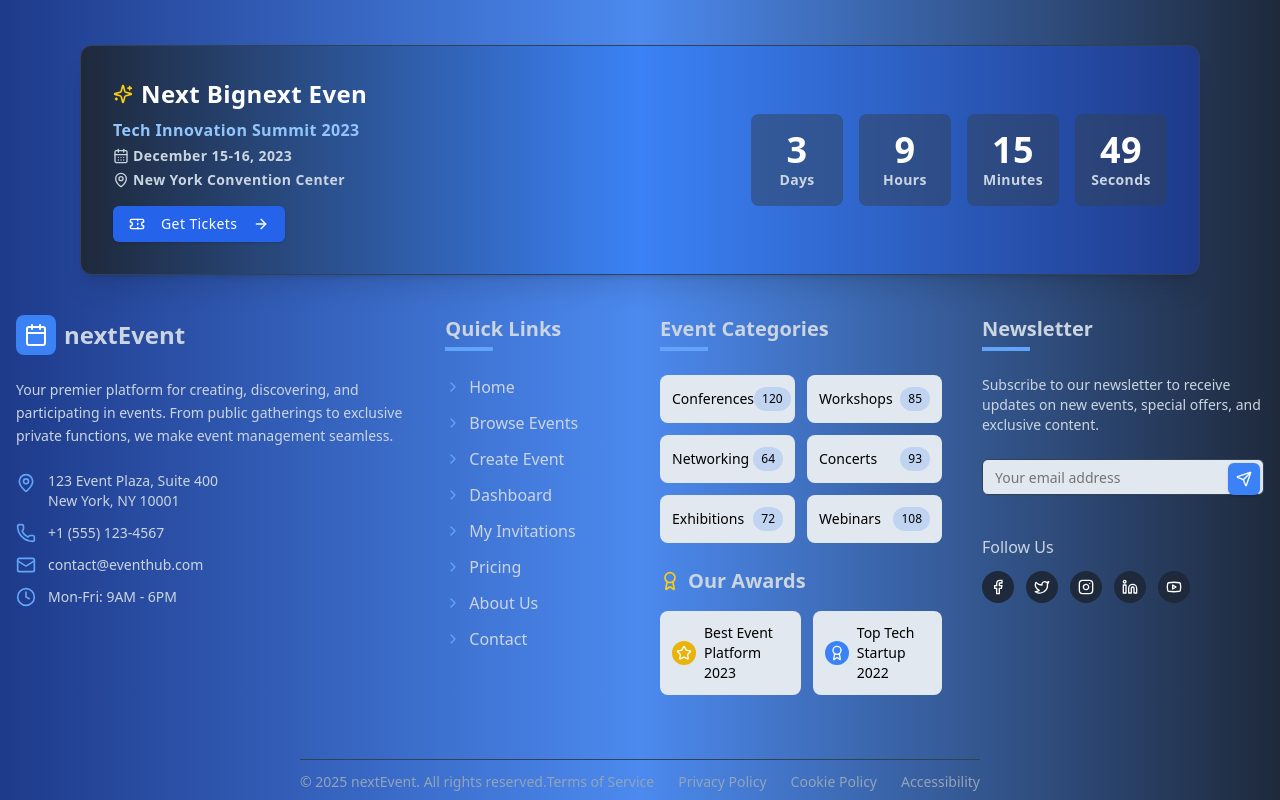
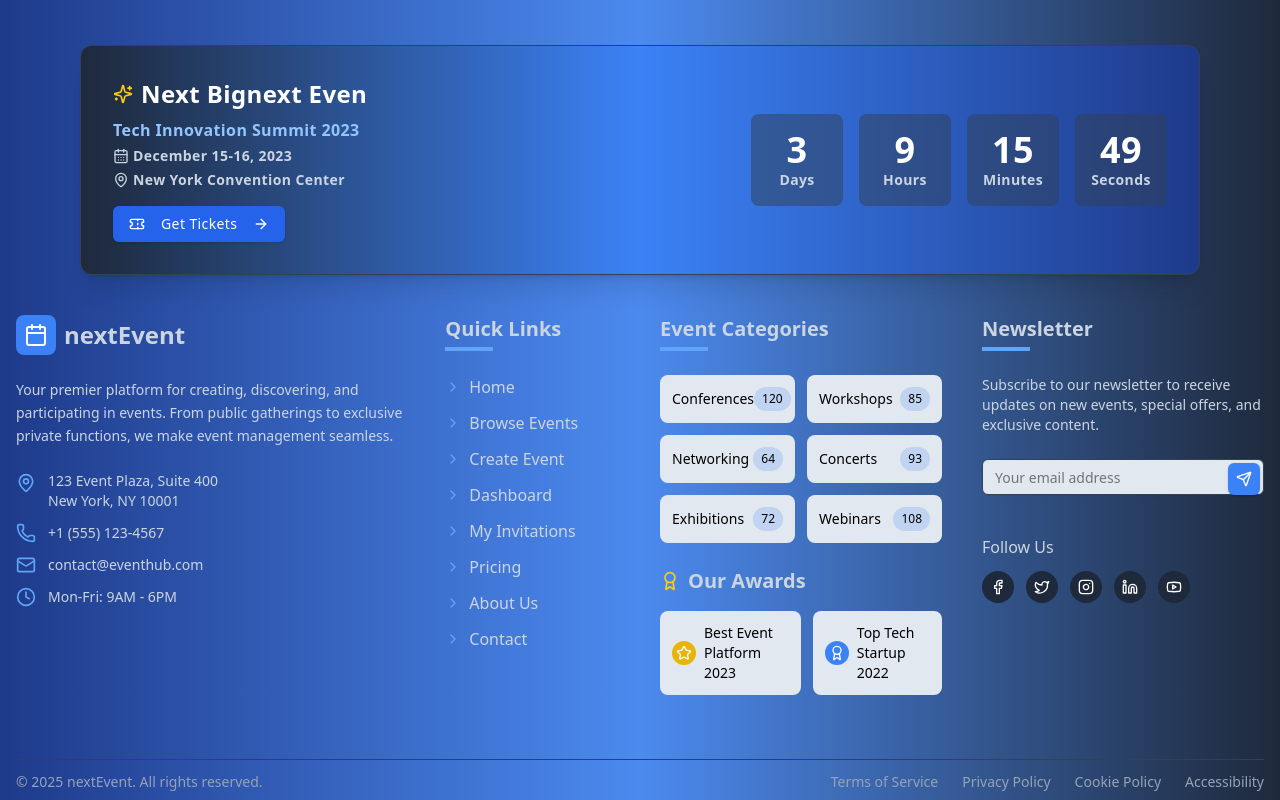
Before and after one commit to sumon-ray/Next-Event-Client, a Next.js app: page / in a window 1280 px wide. Shown: the part 2862-3662 px from the top of the page. Built offline with nearby package versions, Linux system fonts and the light colour scheme.

Commit message:
fixed footer

```diff
--- a/src/components/shared/Footer.tsx
+++ b/src/components/shared/Footer.tsx
@@ -25,27 +25,12 @@ import {
 import dynamic from "next/dynamic";
 import Link from "next/link";
 import type React from "react";
-import {  useState } from "react";
-// import CountdownTimer from "../footer/CountdownTimer";
+import { useState } from "react";
 const CountdownTimer = dynamic(() => import("../footer/CountdownTimer"), {
   ssr: false,
 });
 export default function Footer() {
   const [email, setEmail] = useState("");
-  // const [currentTime, setCurrentTime] = useState(new Date());
-  //   const [activeTab, setActiveTab] = useState("upcoming")
-
-  // useEffect(() => {
-  //   setCurrentTime(new Date()); // Set initial time on client
-
-  //   const timer = setInterval(() => {
-  //     setCurrentTime(new Date());
-  //   }, 1000);
-
-  //   return () => clearInterval(timer);
-  // }, []);
-
-  // if (!currentTime) return null; // Or show a loading spinner
 
   const handleSubscribe = (e: React.FormEvent) => {
     e.preventDefault();
@@ -53,24 +38,6 @@ export default function Footer() {
     setEmail("");
   };
 
-  // const formatCountdownTime = () => {
-  //   const targetDate = new Date();
-  //   targetDate.setDate(targetDate.getDate() + 3);
-  //   targetDate.setHours(18, 0, 0, 0);
-
-  //   const diff = targetDate.getTime() - currentTime.getTime();
-  //   if (diff <= 0) return { days: 0, hours: 0, minutes: 0, seconds: 0 };
-
-  //   const days = Math.floor(diff / (1000 * 60 * 60 * 24));
-  //   const hours = Math.floor((diff % (1000 * 60 * 60 * 24)) / (1000 * 60 * 60));
-  //   const minutes = Math.floor((diff % (1000 * 60 * 60)) / (1000 * 60));
-  //   const seconds = Math.floor((diff % (1000 * 60)) / 1000);
-
-  //   return { days, hours, minutes, seconds };
-  // };
-
-  // const countdown = formatCountdownTime();
-  // Event categories
   const categories = [
     { name: "Conferences", count: 120 },
     { name: "Workshops", count: 85 },
@@ -107,38 +74,11 @@ export default function Footer() {
               </Button>
             </div>
             <CountdownTimer />
-
-            {/* <div className="grid grid-cols-4 gap-2 md:gap-4">
-              <div className="bg-slate-700/50 backdrop-blur-sm rounded-lg p-2 md:p-4 text-center">
-                <div className="text-2xl md:text-4xl font-bold text-white">
-                  {countdown.days}
-                </div>
-                <div className="text-xs md:text-sm text-slate-300">Days</div>
-              </div>
-              <div className="bg-slate-700/50 backdrop-blur-sm rounded-lg p-2 md:p-4 text-center">
-                <div className="text-2xl md:text-4xl font-bold text-white">
-                  {countdown.hours}
-                </div>
-                <div className="text-xs md:text-sm text-slate-300">Hours</div>
-              </div>
-              <div className="bg-slate-700/50 backdrop-blur-sm rounded-lg p-2 md:p-4 text-center">
-                <div className="text-2xl md:text-4xl font-bold text-white">
-                  {countdown.minutes}
-                </div>
-                <div className="text-xs md:text-sm text-slate-300">Minutes</div>
-              </div>
-              <div className="bg-slate-700/50 backdrop-blur-sm rounded-lg p-2 md:p-4 text-center">
-                <div className="text-2xl md:text-4xl font-bold text-white">
-                  {countdown.seconds}
-                </div>
-                <div className="text-xs md:text-sm text-slate-300">Seconds</div>
-              </div>
-            </div> */}
           </div>
         </div>
       </div>
 
-      <div className=" container mx-auto flex flex-col  justify-center items-center px-4 pt-14 pb-2  bt-4  ">
+      <div className=" container mx-auto items-center px-4 pt-14 pb-2  bt-4  ">
         {/* Main footer content */}
         <div className=" grid grid-cols-1 md:pt-20 md:grid-cols-2 lg:grid-cols-12 gap-10">
           {/* Column 1: About & Contact */}
@@ -215,7 +155,6 @@ export default function Footer() {
             <div className="grid grid-cols-2 gap-3">
               {categories.map((category, index) => (
                 <div
-                  //   href={`/events/category/${category.name.toLowerCase()}`}
                   key={index}
                   className="bg-slate-200 hover:bg-slate-200 backdrop-blur-sm rounded-lg p-3 transition-all duration-200 group"
                 >
```
